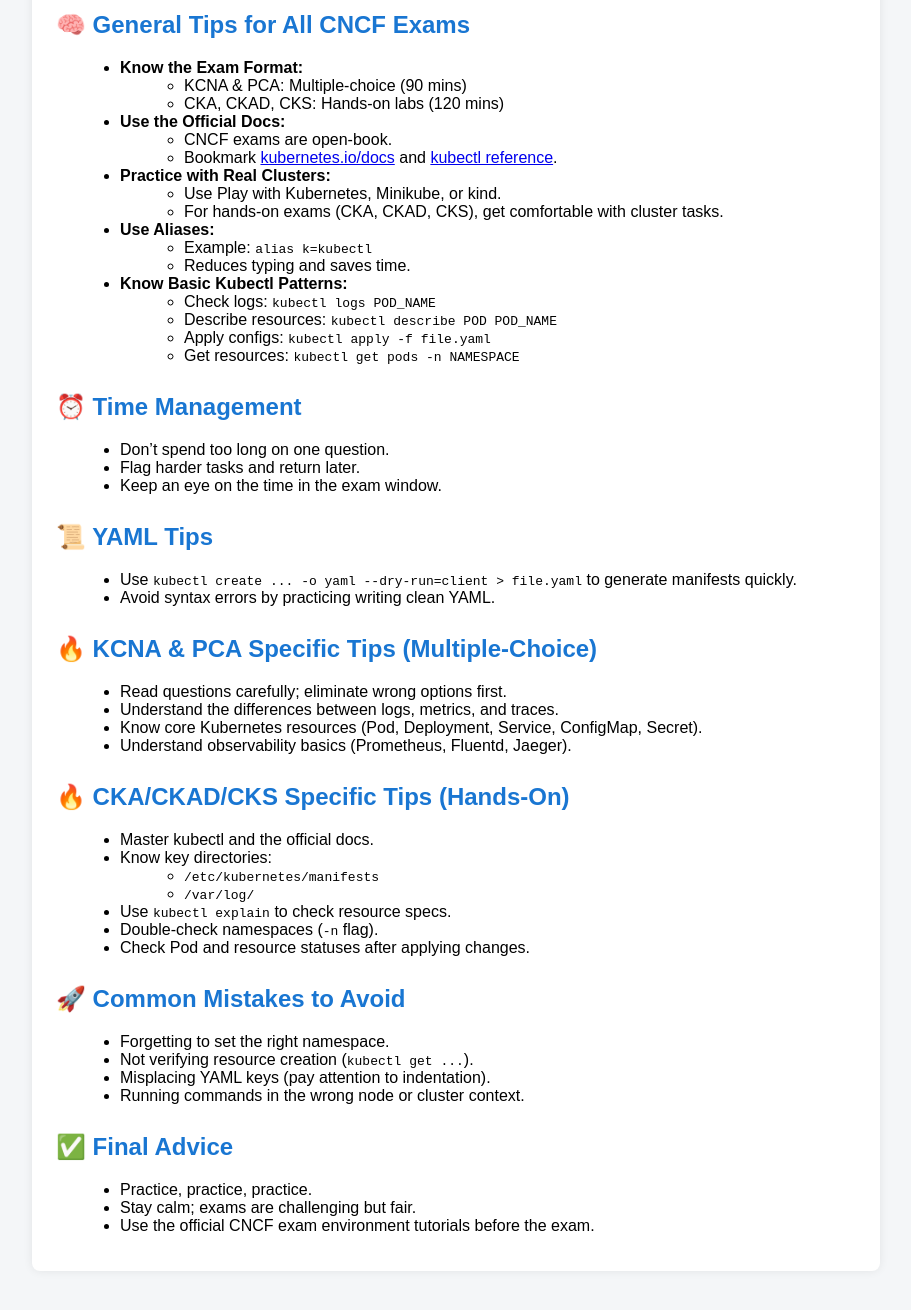
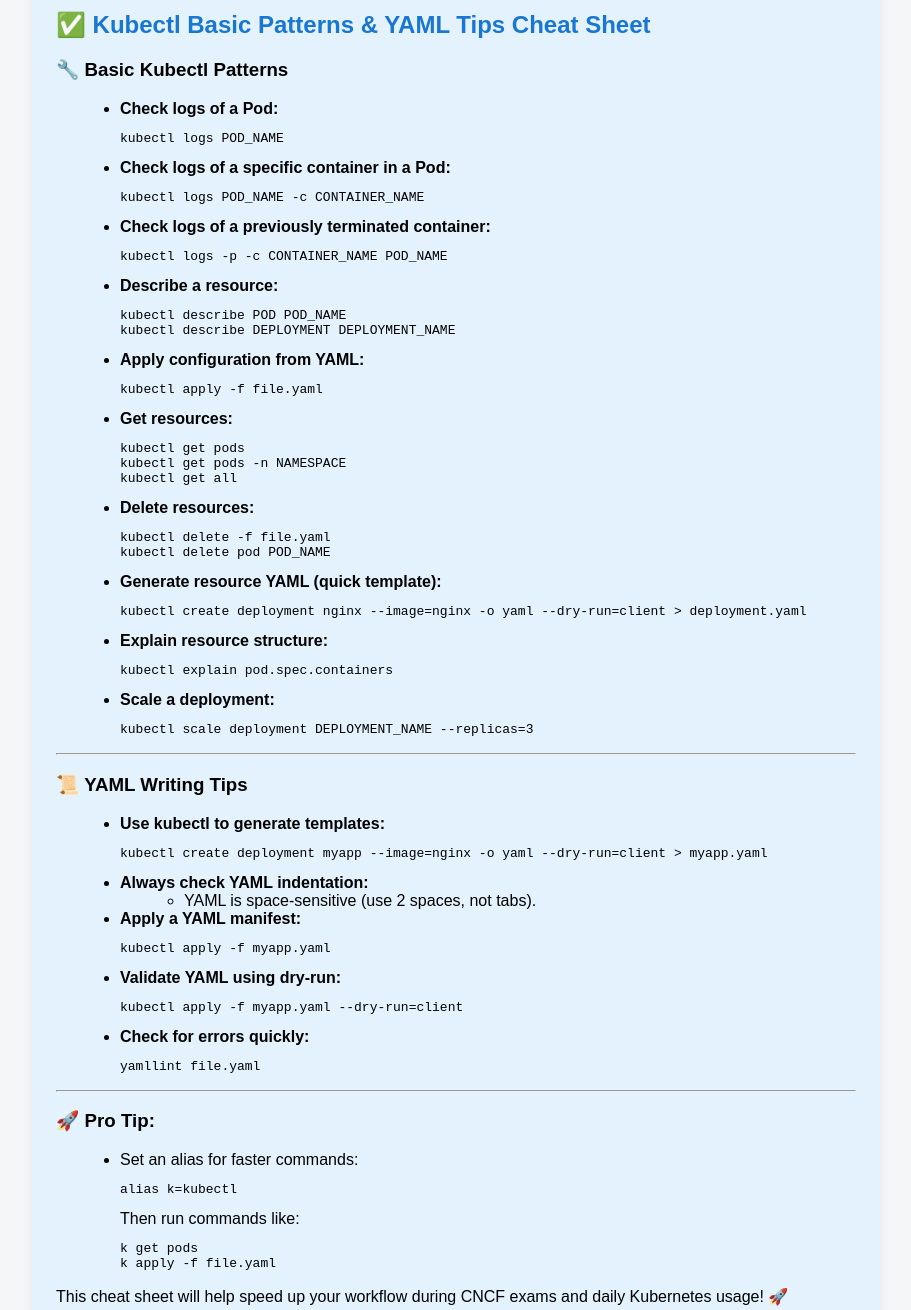
Before and after one commit to hezronkimutai/kcna, a plain HTML site: page tips.html in a window 1280 px wide. Shown: the part 160-1470 px from the top of the page, without its empty margins (184-1095 px from the left). Drawn offline with Linux system fonts and the light colour scheme.

Commit message:
Enhance CNCF Exam Tips with detailed Kubectl patterns and YAML writing tips

```diff
--- a/tips.html
+++ b/tips.html
@@ -39,6 +39,79 @@
 <body>
     <a class="back-link" href="index.html">&larr; Back to Quiz</a>
     <h1>CNCF Exam Tips</h1>
+<div class="tips-block" style="background:#e3f2fd;">
+    <h2>✅ Kubectl Basic Patterns &amp; YAML Tips Cheat Sheet</h2>
+
+    <h3>🔧 <strong>Basic Kubectl Patterns</strong></h3>
+    <ul>
+        <li><strong>Check logs of a Pod:</strong>
+            <pre><code>kubectl logs POD_NAME</code></pre>
+        </li>
+        <li><strong>Check logs of a specific container in a Pod:</strong>
+            <pre><code>kubectl logs POD_NAME -c CONTAINER_NAME</code></pre>
+        </li>
+        <li><strong>Check logs of a previously terminated container:</strong>
+            <pre><code>kubectl logs -p -c CONTAINER_NAME POD_NAME</code></pre>
+        </li>
+        <li><strong>Describe a resource:</strong>
+            <pre><code>kubectl describe POD POD_NAME
+kubectl describe DEPLOYMENT DEPLOYMENT_NAME</code></pre>
+        </li>
+        <li><strong>Apply configuration from YAML:</strong>
+            <pre><code>kubectl apply -f file.yaml</code></pre>
+        </li>
+        <li><strong>Get resources:</strong>
+            <pre><code>kubectl get pods
+kubectl get pods -n NAMESPACE
+kubectl get all</code></pre>
+        </li>
+        <li><strong>Delete resources:</strong>
+            <pre><code>kubectl delete -f file.yaml
+kubectl delete pod POD_NAME</code></pre>
+        </li>
+        <li><strong>Generate resource YAML (quick template):</strong>
+            <pre><code>kubectl create deployment nginx --image=nginx -o yaml --dry-run=client &gt; deployment.yaml</code></pre>
+        </li>
+        <li><strong>Explain resource structure:</strong>
+            <pre><code>kubectl explain pod.spec.containers</code></pre>
+        </li>
+        <li><strong>Scale a deployment:</strong>
+            <pre><code>kubectl scale deployment DEPLOYMENT_NAME --replicas=3</code></pre>
+        </li>
+    </ul>
+    <hr>
+    <h3>📜 <strong>YAML Writing Tips</strong></h3>
+    <ul>
+        <li><strong>Use kubectl to generate templates:</strong>
+            <pre><code>kubectl create deployment myapp --image=nginx -o yaml --dry-run=client &gt; myapp.yaml</code></pre>
+        </li>
+        <li><strong>Always check YAML indentation:</strong>
+            <ul>
+                <li>YAML is space-sensitive (use 2 spaces, not tabs).</li>
+            </ul>
+        </li>
+        <li><strong>Apply a YAML manifest:</strong>
+            <pre><code>kubectl apply -f myapp.yaml</code></pre>
+        </li>
+        <li><strong>Validate YAML using dry-run:</strong>
+            <pre><code>kubectl apply -f myapp.yaml --dry-run=client</code></pre>
+        </li>
+        <li><strong>Check for errors quickly:</strong>
+            <pre><code>yamllint file.yaml</code></pre>
+        </li>
+    </ul>
+    <hr>
+    <h3>🚀 <strong>Pro Tip:</strong></h3>
+    <ul>
+        <li>Set an alias for faster commands:
+            <pre><code>alias k=kubectl</code></pre>
+            Then run commands like:
+            <pre><code>k get pods
+k apply -f file.yaml</code></pre>
+        </li>
+    </ul>
+    <p>This cheat sheet will help speed up your workflow during CNCF exams and daily Kubernetes usage! 🚀</p>
+</div>
     <div class="tips-block">
         <h2>🧠 General Tips for All CNCF Exams</h2>
         <ul>
```
